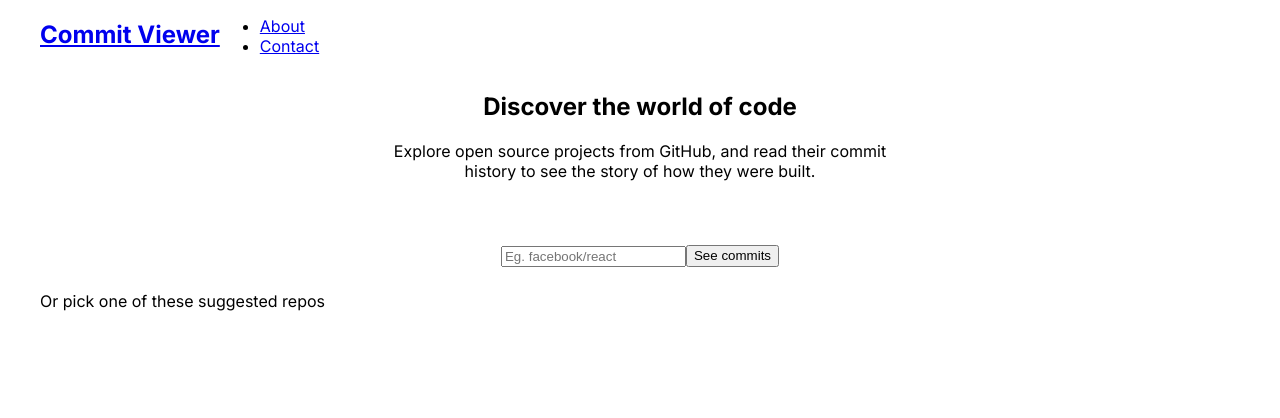
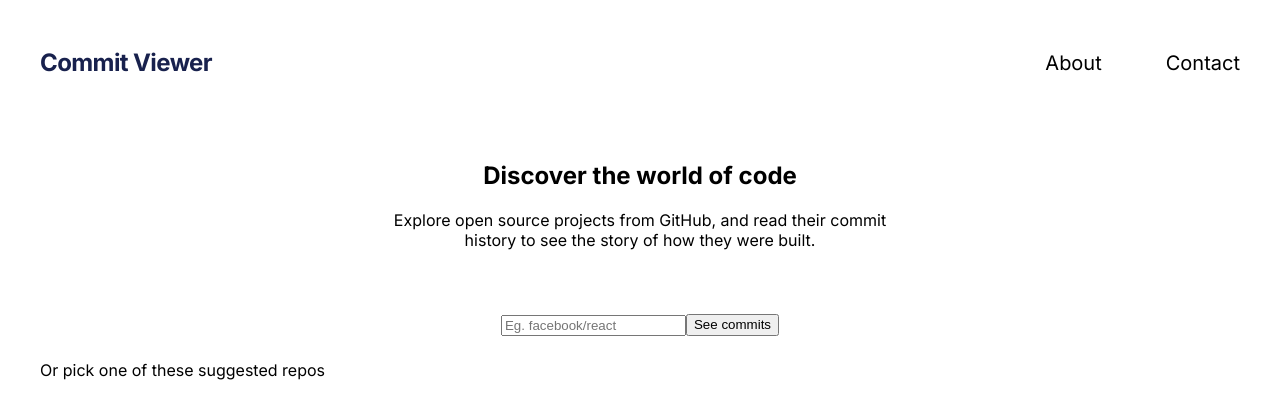
Before and after one commit to mishs/dado-react-code-audition, a React (Create React App) app: page / in a window 1280 px wide. Shown: the top 418 px of the page. Built offline with nearby package versions, Linux system fonts and the light colour scheme.

Commit message:
Header desktop styling

```diff
--- a/src/components/HeaderStyles.js
+++ b/src/components/HeaderStyles.js
@@ -3,5 +3,43 @@ import styled from 'styled-components';
 export const HeaderStyles = styled.div`
     nav {
         display: flex;
+        justify-content: space-between;
+        padding: 48px 0 64px;
+        align-items: center;
+    }
+
+    h1, ul {
+        margin: 0;
+    }
+
+    h1 {
+        a {
+            text-decoration: none;
+            font-siex: 28px;
+            font-weight: 700;
+            color: #18214D;
+            letter-spacing: -0.6px;
+        }
+    }
+
+    ul {
+        display: flex;
+        align-items: center;
+        list-style: none;
+        padding: 0;
+
+        li {
+            margin-left: 64px;
+
+            &:first-child {
+                margin-left: 0;
+            }
+
+            a {
+                text-decoration: none;
+                font-size: 20px;
+                color: #000;
+            }
+        }
     }
 `
```
